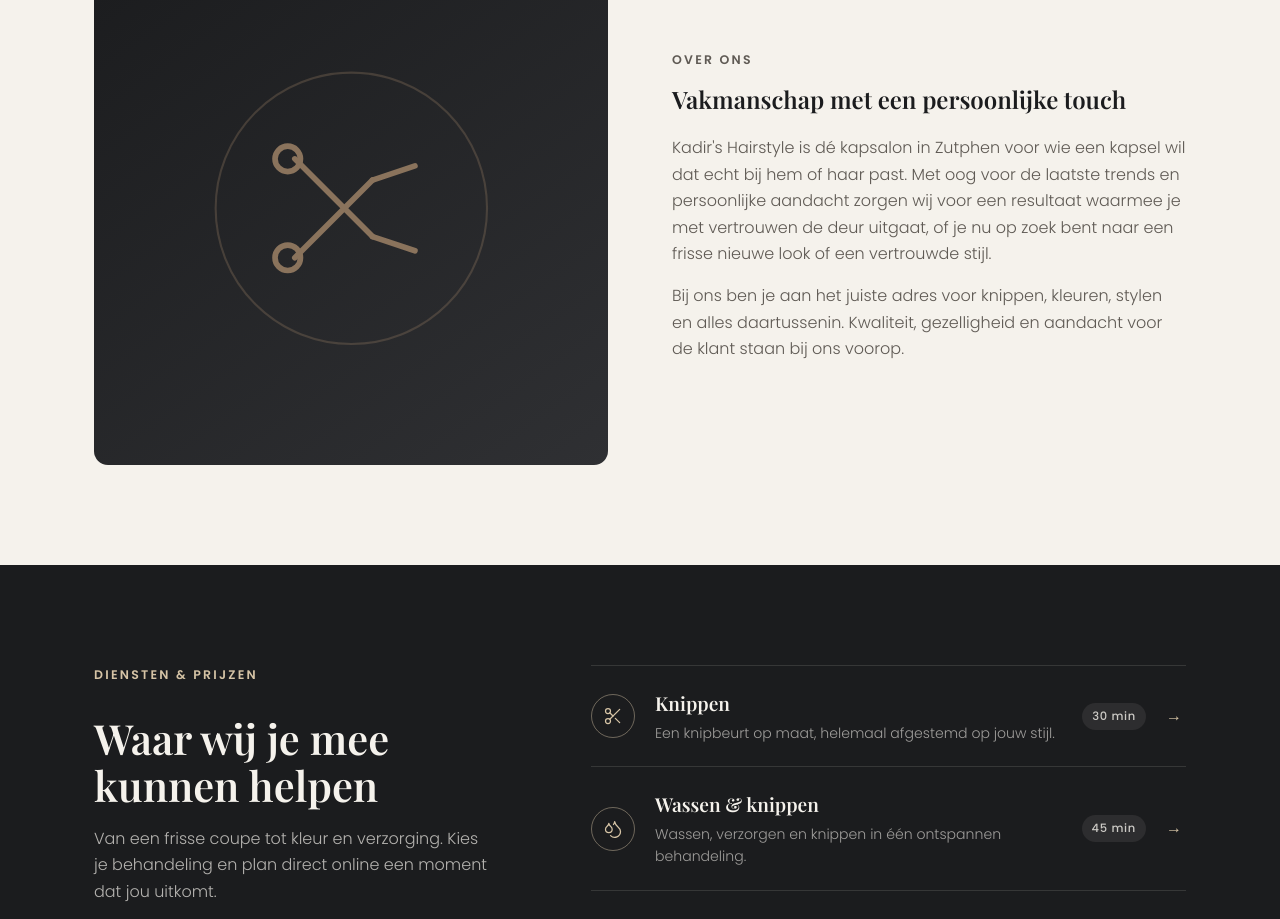
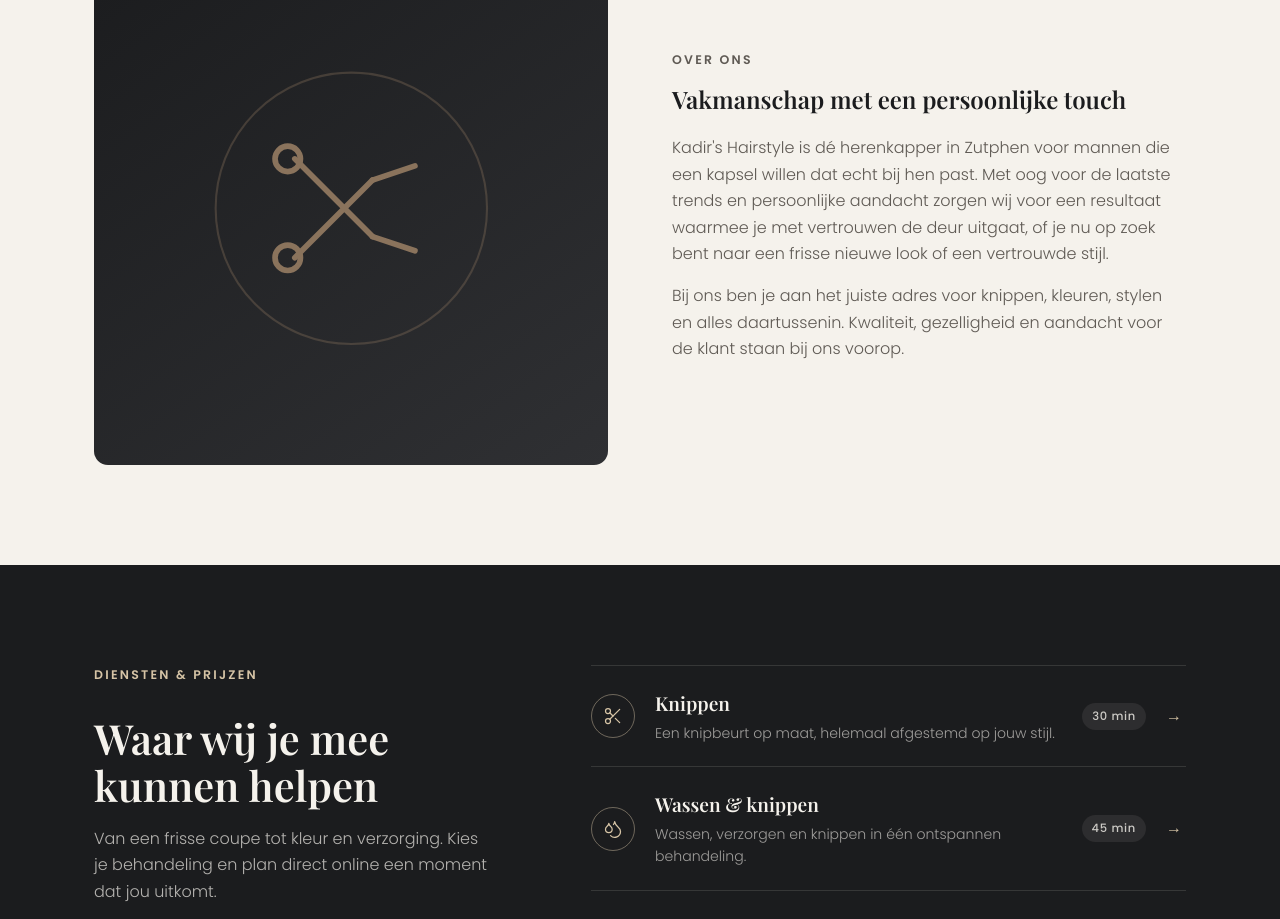
Before and after one commit to kdrrsec/kadirshairstyle, a Next.js app: page / in a window 1280 px wide. Shown: the part 940-1859 px from the top of the page. Built offline with nearby package versions, Linux system fonts and the light colour scheme; no server answers.

Commit message:
Pas Over ons-tekst aan: Kadir's Hairstyle is een herenkapper
Co-Authored-By: Claude Opus 5.5 <noreply@anthropic.com>
Claude-Session: https://claude.ai/code/session_01AwesW6RGVtz6f36b4fPcyq

```diff
--- a/app/page.tsx
+++ b/app/page.tsx
@@ -107,8 +107,8 @@ export default function Home() {
               <p className="eyebrow">Over ons</p>
               <h2>Vakmanschap met een persoonlijke touch</h2>
               <p>
-                {site.name} is dé kapsalon in {site.city} voor wie een kapsel wil dat echt bij hem of haar past. Met
-                oog voor de laatste trends en persoonlijke aandacht zorgen wij voor een resultaat waarmee je met
+                {site.name} is dé herenkapper in {site.city} voor mannen die een kapsel willen dat echt bij hen past.
+                Met oog voor de laatste trends en persoonlijke aandacht zorgen wij voor een resultaat waarmee je met
                 vertrouwen de deur uitgaat, of je nu op zoek bent naar een frisse nieuwe look of een vertrouwde stijl.
               </p>
               <p>
```
